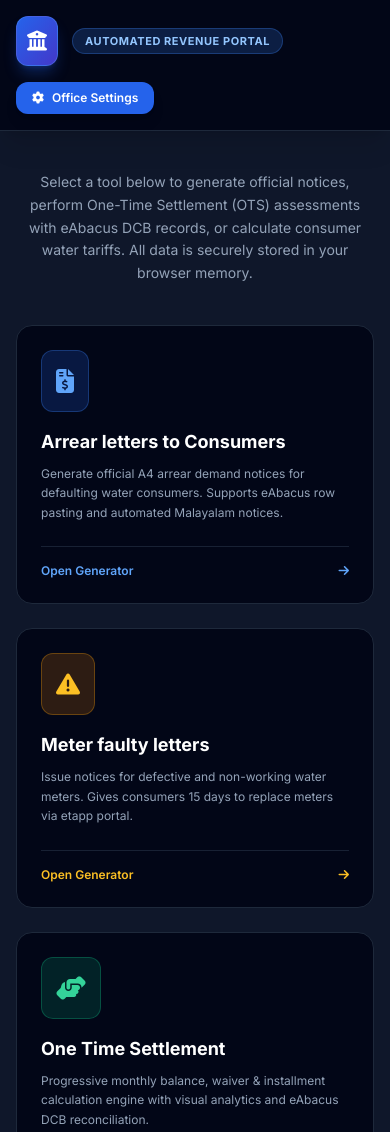
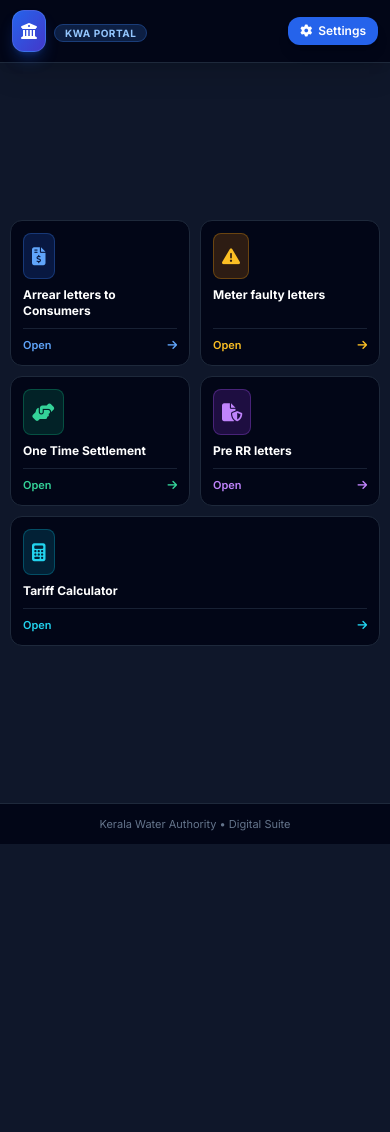
Before and after one commit to kwamf2020/bip26102026, a plain HTML site: page index.html in a window 390 px wide. Shown: the top 1132 px of the page. After the commit the page ends 844 px from the top, so only its background shows below. Drawn offline with nearby package versions, Linux system fonts and the light colour scheme.

Commit message:
Update index.html

```diff
--- a/index.html
+++ b/index.html
@@ -2,7 +2,7 @@
 <html lang="en">
 <head>
     <meta charset="UTF-8">
-    <meta name="viewport" content="width=device-width, initial-scale=1.0">
+    <meta name="viewport" content="width=device-width, initial-scale=1.0, maximum-scale=1.0, user-scalable=no">
     <title>Kerala Water Authority - Digital Office Suite</title>
     <!-- Tailwind CSS CDN -->
     <script src="https://cdn.tailwindcss.com"></script>
@@ -18,136 +18,126 @@
 
     <!-- TOP HEADER BAR -->
     <header class="bg-slate-950 border-b border-slate-800 sticky top-0 z-30 shadow-xl">
-        <div class="max-w-7xl mx-auto px-4 sm:px-6 lg:px-8 py-4 flex flex-wrap justify-between items-center gap-4">
-            <div class="flex items-center space-x-3.5">
-                <div class="bg-gradient-to-br from-blue-600 to-indigo-700 p-2.5 rounded-xl shadow-lg shadow-blue-600/30 border border-blue-400/30">
-                    <i class="fa-solid fa-building-columns text-xl text-white"></i>
+        <div class="max-w-7xl mx-auto px-3 sm:px-6 lg:px-8 py-2.5 sm:py-4 flex justify-between items-center gap-2">
+            <div class="flex items-center space-x-2 sm:space-x-3.5">
+                <div class="bg-gradient-to-br from-blue-600 to-indigo-700 p-2 sm:p-2.5 rounded-xl shadow-lg shadow-blue-600/30 border border-blue-400/30 text-white">
+                    <i class="fa-solid fa-building-columns text-base sm:text-xl"></i>
                 </div>
                 <div>
-                    <div class="flex items-center gap-2">
-                        <span class="px-3 py-1 text-[11px] font-bold uppercase tracking-wider bg-blue-500/20 text-blue-300 border border-blue-500/30 rounded-full">Automated Revenue Portal</span>
-                    </div>
+                    <span class="px-2.5 py-0.5 sm:px-3 sm:py-1 text-[10px] sm:text-[11px] font-bold uppercase tracking-wider bg-blue-500/20 text-blue-300 border border-blue-500/30 rounded-full">KWA Portal</span>
                 </div>
             </div>
 
-            <!-- Persistent Office Config Modal Trigger / Badge -->
-            <div class="flex items-center gap-3">
-                <div id="officeConfigBadge" class="hidden sm:flex items-center gap-2 bg-slate-900 border border-slate-700 px-3 py-1.5 rounded-xl text-xs text-slate-300">
+            <!-- Office Config Modal Trigger / Badge -->
+            <div class="flex items-center gap-2">
+                <div id="officeConfigBadge" class="hidden md:flex items-center gap-2 bg-slate-900 border border-slate-700 px-3 py-1.5 rounded-xl text-xs text-slate-300">
                     <i class="fa-solid fa-location-dot text-amber-400"></i>
-                    <span id="badgeOfficeName">Sub Division: Sub Division</span>
+                    <span id="badgeOfficeName">Sub Division: Thiruvalla</span>
                 </div>
-                <button onclick="openConfigModal()" class="px-4 py-2 bg-blue-600 hover:bg-blue-500 text-white rounded-xl text-xs font-semibold shadow-lg transition flex items-center gap-2">
-                    <i class="fa-solid fa-gear"></i> Office Settings
+                <button onclick="openConfigModal()" class="px-3 py-1.5 sm:px-4 sm:py-2 bg-blue-600 hover:bg-blue-500 text-white rounded-xl text-xs font-semibold shadow-lg transition flex items-center gap-1.5 sm:gap-2">
+                    <i class="fa-solid fa-gear"></i> <span>Settings</span>
                 </button>
             </div>
         </div>
     </header>
 
-    <!-- HERO & PORTAL DIRECTORY -->
-    <main class="flex-1 max-w-7xl w-full mx-auto px-4 sm:px-6 lg:px-8 py-10 space-y-10">
+    <!-- PORTAL DIRECTORY -->
+    <main class="flex-1 max-w-7xl w-full mx-auto px-2.5 sm:px-6 lg:px-8 py-3 sm:py-10 flex flex-col justify-center">
 
-        <!-- Hero Banner -->
-        <div class="text-center max-w-3xl mx-auto space-y-3">
-
-            <p class="text-sm text-slate-400 leading-relaxed">
-                Select a tool below to generate official notices, perform One-Time Settlement (OTS) assessments with eAbacus DCB records, or calculate consumer water tariffs. All data is securely stored in your browser memory.
-            </p>
-        </div>
-
-        <!-- APP CARDS GRID -->
-        <div class="grid grid-cols-1 md:grid-cols-2 lg:grid-cols-3 gap-6">
+        <!-- APP CARDS GRID (2 columns on mobile so all 5 tiles fit instantly) -->
+        <div class="grid grid-cols-2 sm:grid-cols-2 lg:grid-cols-3 gap-2.5 sm:gap-6">
 
             <!-- Card 1: Consumer Arrear Letters -->
-            <a href="consumer.html" class="group bg-slate-950 border border-slate-800 hover:border-blue-500/60 rounded-2xl p-6 transition-all duration-300 hover:shadow-2xl hover:shadow-blue-500/10 flex flex-col justify-between">
+            <a href="consumer.html" class="group bg-slate-950 border border-slate-800 hover:border-blue-500/60 rounded-xl sm:rounded-2xl p-3 sm:p-6 transition-all duration-300 hover:shadow-2xl hover:shadow-blue-500/10 flex flex-col justify-between">
                 <div>
-                    <div class="flex justify-between items-start mb-4">
-                        <div class="bg-blue-600/20 text-blue-400 p-3.5 rounded-xl border border-blue-500/30 group-hover:scale-110 transition-transform">
-                            <i class="fa-solid fa-file-invoice-dollar text-2xl"></i>
+                    <div class="flex justify-between items-start mb-2 sm:mb-4">
+                        <div class="bg-blue-600/20 text-blue-400 p-2 sm:p-3.5 rounded-lg sm:rounded-xl border border-blue-500/30 group-hover:scale-110 transition-transform">
+                            <i class="fa-solid fa-file-invoice-dollar text-lg sm:text-2xl"></i>
                         </div>
                     </div>
-                    <h3 class="text-lg font-bold text-white group-hover:text-blue-400 transition-colors">Arrear letters to Consumers</h3>
-                    <p class="text-xs text-slate-400 mt-2 leading-relaxed">
+                    <h3 class="text-xs sm:text-lg font-bold text-white group-hover:text-blue-400 transition-colors leading-snug">Arrear letters to Consumers</h3>
+                    <p class="hidden sm:block text-xs text-slate-400 mt-2 leading-relaxed">
                         Generate official A4 arrear demand notices for defaulting water consumers. Supports eAbacus row pasting and automated Malayalam notices.
                     </p>
                 </div>
-                <div class="mt-6 pt-4 border-t border-slate-800/80 flex items-center justify-between text-xs font-semibold text-blue-400 group-hover:text-blue-300">
-                    <span>Open Generator</span>
+                <div class="mt-2 sm:mt-6 pt-2 sm:pt-4 border-t border-slate-800/80 flex items-center justify-between text-[11px] sm:text-xs font-semibold text-blue-400 group-hover:text-blue-300">
+                    <span>Open</span>
                     <i class="fa-solid fa-arrow-right group-hover:translate-x-1 transition-transform"></i>
                 </div>
             </a>
 
             <!-- Card 2: Meter Faulty Letters -->
-            <a href="mfaulty.html" class="group bg-slate-950 border border-slate-800 hover:border-amber-500/60 rounded-2xl p-6 transition-all duration-300 hover:shadow-2xl hover:shadow-amber-500/10 flex flex-col justify-between">
+            <a href="mfaulty.html" class="group bg-slate-950 border border-slate-800 hover:border-amber-500/60 rounded-xl sm:rounded-2xl p-3 sm:p-6 transition-all duration-300 hover:shadow-2xl hover:shadow-amber-500/10 flex flex-col justify-between">
                 <div>
-                    <div class="flex justify-between items-start mb-4">
-                        <div class="bg-amber-600/20 text-amber-400 p-3.5 rounded-xl border border-amber-500/30 group-hover:scale-110 transition-transform">
-                            <i class="fa-solid fa-triangle-exclamation text-2xl"></i>
+                    <div class="flex justify-between items-start mb-2 sm:mb-4">
+                        <div class="bg-amber-600/20 text-amber-400 p-2 sm:p-3.5 rounded-lg sm:rounded-xl border border-amber-500/30 group-hover:scale-110 transition-transform">
+                            <i class="fa-solid fa-triangle-exclamation text-lg sm:text-2xl"></i>
                         </div>
                     </div>
-                    <h3 class="text-lg font-bold text-white group-hover:text-amber-400 transition-colors">Meter faulty letters</h3>
-                    <p class="text-xs text-slate-400 mt-2 leading-relaxed">
+                    <h3 class="text-xs sm:text-lg font-bold text-white group-hover:text-amber-400 transition-colors leading-snug">Meter faulty letters</h3>
+                    <p class="hidden sm:block text-xs text-slate-400 mt-2 leading-relaxed">
                         Issue notices for defective and non-working water meters. Gives consumers 15 days to replace meters via etapp portal.
                     </p>
                 </div>
-                <div class="mt-6 pt-4 border-t border-slate-800/80 flex items-center justify-between text-xs font-semibold text-amber-400 group-hover:text-amber-300">
-                    <span>Open Generator</span>
+                <div class="mt-2 sm:mt-6 pt-2 sm:pt-4 border-t border-slate-800/80 flex items-center justify-between text-[11px] sm:text-xs font-semibold text-amber-400 group-hover:text-amber-300">
+                    <span>Open</span>
                     <i class="fa-solid fa-arrow-right group-hover:translate-x-1 transition-transform"></i>
                 </div>
             </a>
 
             <!-- Card 3: One Time Settlement -->
-            <a href="ots.html" class="group bg-slate-950 border border-slate-800 hover:border-emerald-500/60 rounded-2xl p-6 transition-all duration-300 hover:shadow-2xl hover:shadow-emerald-500/10 flex flex-col justify-between">
+            <a href="ots.html" class="group bg-slate-950 border border-slate-800 hover:border-emerald-500/60 rounded-xl sm:rounded-2xl p-3 sm:p-6 transition-all duration-300 hover:shadow-2xl hover:shadow-emerald-500/10 flex flex-col justify-between">
                 <div>
-                    <div class="flex justify-between items-start mb-4">
-                        <div class="bg-emerald-600/20 text-emerald-400 p-3.5 rounded-xl border border-emerald-500/30 group-hover:scale-110 transition-transform">
-                            <i class="fa-solid fa-handshake-angle text-2xl"></i>
+                    <div class="flex justify-between items-start mb-2 sm:mb-4">
+                        <div class="bg-emerald-600/20 text-emerald-400 p-2 sm:p-3.5 rounded-lg sm:rounded-xl border border-emerald-500/30 group-hover:scale-110 transition-transform">
+                            <i class="fa-solid fa-handshake-angle text-lg sm:text-2xl"></i>
                         </div>
                     </div>
-                    <h3 class="text-lg font-bold text-white group-hover:text-emerald-400 transition-colors">One Time Settlement</h3>
-                    <p class="text-xs text-slate-400 mt-2 leading-relaxed">
+                    <h3 class="text-xs sm:text-lg font-bold text-white group-hover:text-emerald-400 transition-colors leading-snug">One Time Settlement</h3>
+                    <p class="hidden sm:block text-xs text-slate-400 mt-2 leading-relaxed">
                         Progressive monthly balance, waiver & installment calculation engine with visual analytics and eAbacus DCB reconciliation.
                     </p>
                 </div>
-                <div class="mt-6 pt-4 border-t border-slate-800/80 flex items-center justify-between text-xs font-semibold text-emerald-400 group-hover:text-emerald-300">
-                    <span>Open Settlement Suite</span>
+                <div class="mt-2 sm:mt-6 pt-2 sm:pt-4 border-t border-slate-800/80 flex items-center justify-between text-[11px] sm:text-xs font-semibold text-emerald-400 group-hover:text-emerald-300">
+                    <span>Open</span>
                     <i class="fa-solid fa-arrow-right group-hover:translate-x-1 transition-transform"></i>
                 </div>
             </a>
 
             <!-- Card 4: Pre RR Letters -->
-            <a href="prerr.html" class="group bg-slate-950 border border-slate-800 hover:border-purple-500/60 rounded-2xl p-6 transition-all duration-300 hover:shadow-2xl hover:shadow-purple-500/10 flex flex-col justify-between">
+            <a href="prerr.html" class="group bg-slate-950 border border-slate-800 hover:border-purple-500/60 rounded-xl sm:rounded-2xl p-3 sm:p-6 transition-all duration-300 hover:shadow-2xl hover:shadow-purple-500/10 flex flex-col justify-between">
                 <div>
-                    <div class="flex justify-between items-start mb-4">
-                        <div class="bg-purple-600/20 text-purple-400 p-3.5 rounded-xl border border-purple-500/30 group-hover:scale-110 transition-transform">
-                            <i class="fa-solid fa-file-shield text-2xl"></i>
+                    <div class="flex justify-between items-start mb-2 sm:mb-4">
+                        <div class="bg-purple-600/20 text-purple-400 p-2 sm:p-3.5 rounded-lg sm:rounded-xl border border-purple-500/30 group-hover:scale-110 transition-transform">
+                            <i class="fa-solid fa-file-shield text-lg sm:text-2xl"></i>
                         </div>
                     </div>
-                    <h3 class="text-lg font-bold text-white group-hover:text-purple-400 transition-colors">Pre RR letters</h3>
-                    <p class="text-xs text-slate-400 mt-2 leading-relaxed">
+                    <h3 class="text-xs sm:text-lg font-bold text-white group-hover:text-purple-400 transition-colors leading-snug">Pre RR letters</h3>
+                    <p class="hidden sm:block text-xs text-slate-400 mt-2 leading-relaxed">
                         Pre-Revenue Recovery notices for disconnected water connections with long-pending arrear balances.
                     </p>
                 </div>
-                <div class="mt-6 pt-4 border-t border-slate-800/80 flex items-center justify-between text-xs font-semibold text-purple-400 group-hover:text-purple-300">
-                    <span>Open Generator</span>
+                <div class="mt-2 sm:mt-6 pt-2 sm:pt-4 border-t border-slate-800/80 flex items-center justify-between text-[11px] sm:text-xs font-semibold text-purple-400 group-hover:text-purple-300">
+                    <span>Open</span>
                     <i class="fa-solid fa-arrow-right group-hover:translate-x-1 transition-transform"></i>
                 </div>
             </a>
 
-            <!-- Card 5: Tariff Calculator -->
-            <a href="tariff.html" class="group bg-slate-950 border border-slate-800 hover:border-cyan-500/60 rounded-2xl p-6 transition-all duration-300 hover:shadow-2xl hover:shadow-cyan-500/10 flex flex-col justify-between md:col-span-2 lg:col-span-1">
+            <!-- Card 5: Tariff Calculator (Spans 2 columns on mobile so it sits cleanly centered/aligned) -->
+            <a href="tariff.html" class="group bg-slate-950 border border-slate-800 hover:border-cyan-500/60 rounded-xl sm:rounded-2xl p-3 sm:p-6 transition-all duration-300 hover:shadow-2xl hover:shadow-cyan-500/10 flex flex-col justify-between col-span-2 sm:col-span-2 lg:col-span-1">
                 <div>
-                    <div class="flex justify-between items-start mb-4">
-                        <div class="bg-cyan-600/20 text-cyan-400 p-3.5 rounded-xl border border-cyan-500/30 group-hover:scale-110 transition-transform">
-                            <i class="fa-solid fa-calculator text-2xl"></i>
+                    <div class="flex justify-between items-start mb-2 sm:mb-4">
+                        <div class="bg-cyan-600/20 text-cyan-400 p-2 sm:p-3.5 rounded-lg sm:rounded-xl border border-cyan-500/30 group-hover:scale-110 transition-transform">
+                            <i class="fa-solid fa-calculator text-lg sm:text-2xl"></i>
                         </div>
                     </div>
-                    <h3 class="text-lg font-bold text-white group-hover:text-cyan-400 transition-colors">Tariff Calulator</h3>
-                    <p class="text-xs text-slate-400 mt-2 leading-relaxed">
+                    <h3 class="text-xs sm:text-lg font-bold text-white group-hover:text-cyan-400 transition-colors leading-snug">Tariff Calculator</h3>
+                    <p class="hidden sm:block text-xs text-slate-400 mt-2 leading-relaxed">
                         Proportional multi-period KWA water tariff calculator across all revision slabs with PDF statement export.
                     </p>
                 </div>
-                <div class="mt-6 pt-4 border-t border-slate-800/80 flex items-center justify-between text-xs font-semibold text-cyan-400 group-hover:text-cyan-300">
-                    <span>Open Calculator</span>
+                <div class="mt-2 sm:mt-6 pt-2 sm:pt-4 border-t border-slate-800/80 flex items-center justify-between text-[11px] sm:text-xs font-semibold text-cyan-400 group-hover:text-cyan-300">
+                    <span>Open</span>
                     <i class="fa-solid fa-arrow-right group-hover:translate-x-1 transition-transform"></i>
                 </div>
             </a>
@@ -190,8 +180,8 @@
     </div>
 
     <!-- FOOTER -->
-    <footer class="bg-slate-950 border-t border-slate-800 py-6 text-center text-xs text-slate-500 mt-auto">
-        <p>Kerala Water Authority • Vercel Static Deployment Suite</p>
+    <footer class="bg-slate-950 border-t border-slate-800 py-3 text-center text-[11px] text-slate-500 mt-auto">
+        <p>Kerala Water Authority • Digital Suite</p>
     </footer>
 
     <script>
```
